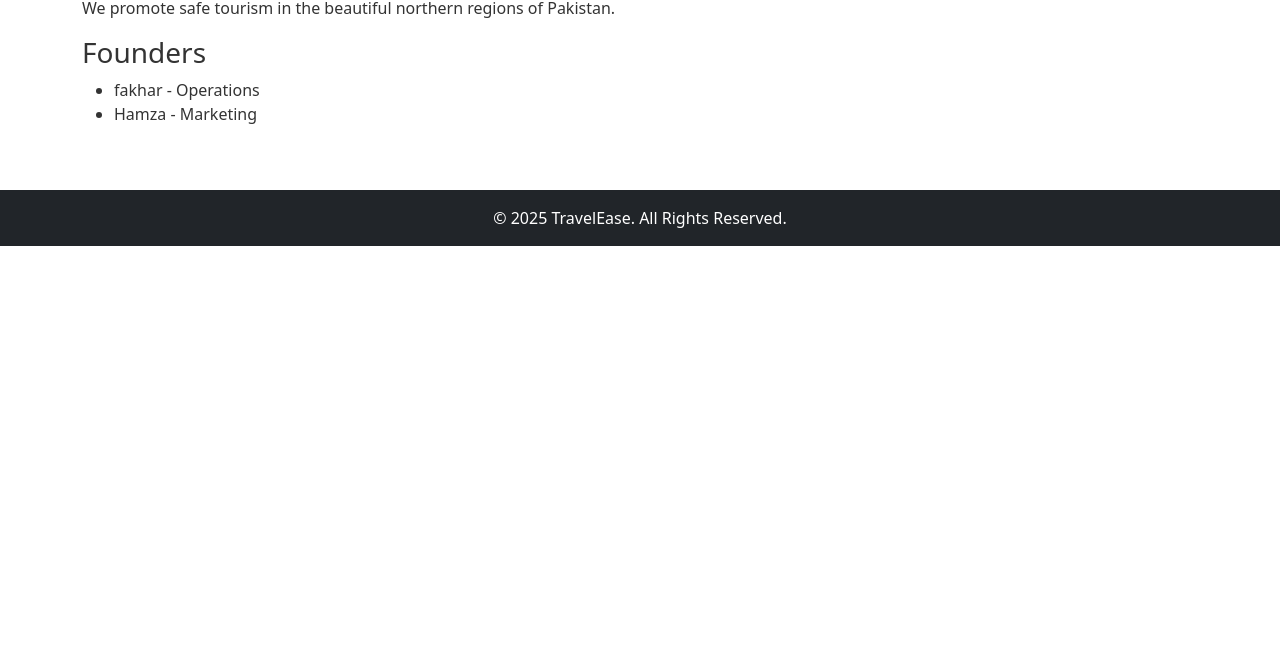
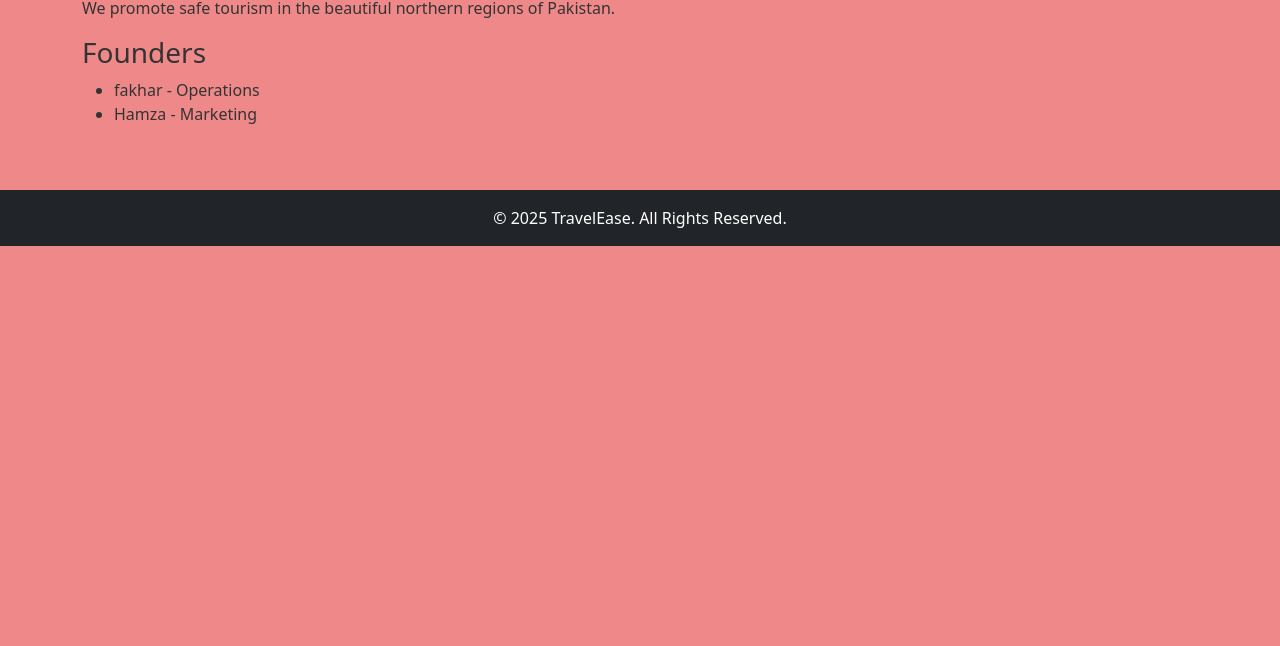
Before and after one commit to Fakhar-Ikram/TravelEase-Website, a website: page src/about.html in a window 1280 px wide. Shown: the part 154-800 px from the top of the page. Drawn offline with nearby package versions, Linux system fonts and the light colour scheme.

Commit message:
Updated about.css file

```diff
--- a/styles/about.css
+++ b/styles/about.css
@@ -1,2 +1,8 @@
-body { background-color: #ffffff; color: #333; }
-h2 { color: #007bff; }
+body {
+    background-color: #ef8989;
+    color: #333;
+}
+
+h2 {
+    color: #007bff;
+}
```
